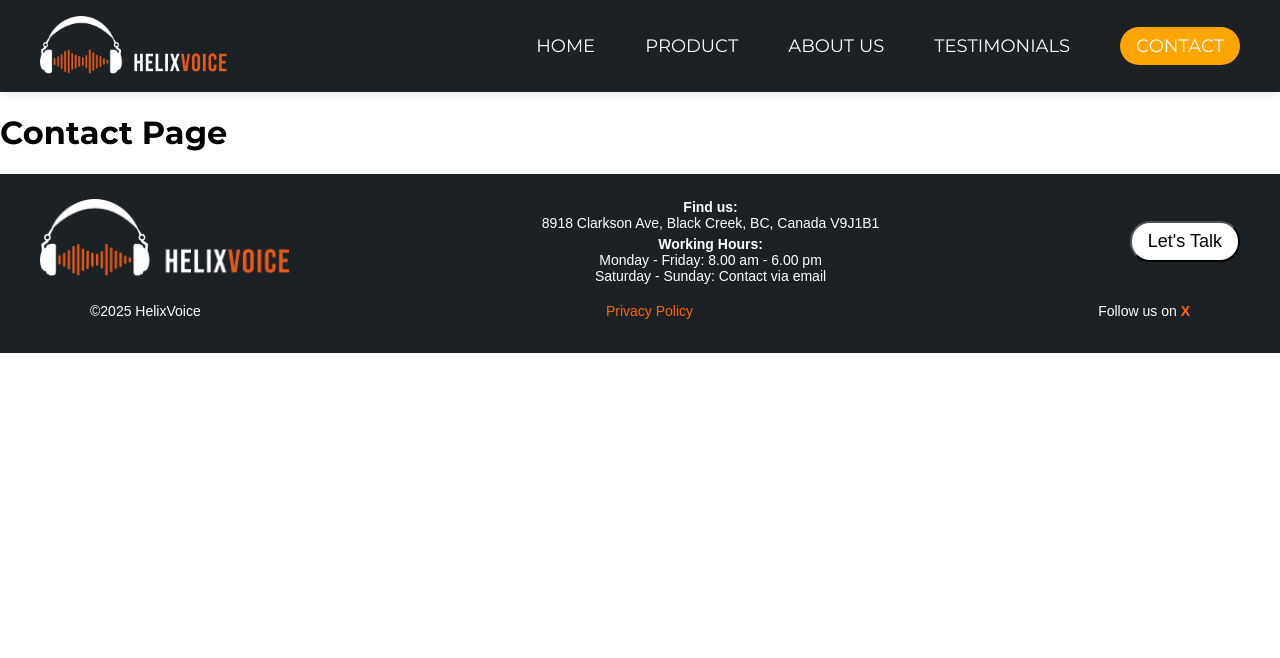
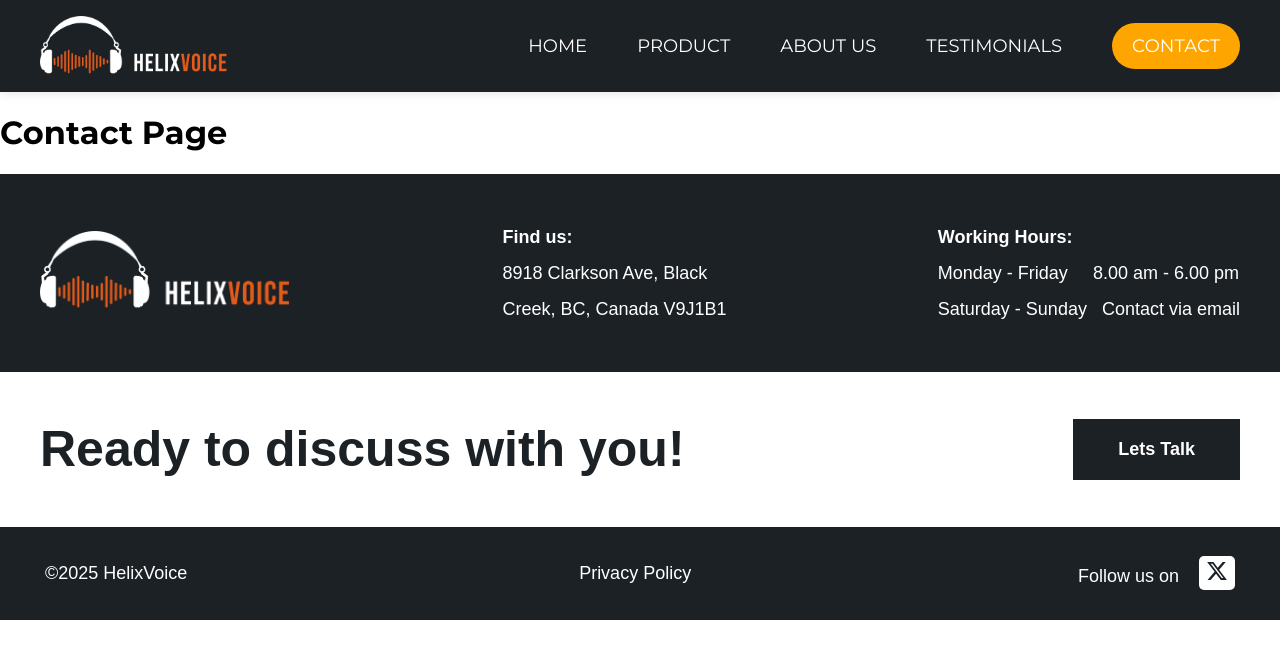
Before and after one commit to TharinduGimhana/helix-voice-app, a React (Vite) app: page /contact in a window 1280 px wide. Shown: the top 658 px of the page. Built offline with nearby package versions, Linux system fonts and the light colour scheme.

Commit message:
footer styles

```diff
--- a/package.json
+++ b/package.json
@@ -15,7 +15,9 @@
     "lucide-react": "^0.475.0",
     "react": "^19.0.0",
     "react-dom": "^19.0.0",
-    "react-router-dom": "^7.1.5"
+    "react-icons": "^5.4.0",
+    "react-router-dom": "^7.1.5",
+    "react-social-icons": "^6.22.0"
   },
   "devDependencies": {
     "@eslint/js": "^9.19.0",
--- a/src/components/Footer.css
+++ b/src/components/Footer.css
@@ -1,21 +1,31 @@
-/* Footer Main Styling */
-.footer {
-    background-color: #1C2126;
+.footer-top {
+  background-color: #1c2126;
   color: #fff;
-    padding: 20px;
   text-align: center;
   font-family: Arial, sans-serif;
 }
 
-  /* Footer Container */
-  .footer-container {
+.footer-container-top {
   display: flex;
   flex-direction: column;
   align-items: center;
   gap: 15px;
+  max-width: 1200px;
+  padding: 10px;
+  padding-top: 40px;
+  padding-bottom: 40px;
 }
 
-  /* Logo Styling */
+.footer-container-middle {
+  display: flex;
+  flex-direction: column;
+  align-items: center;
+  background-color: #fff;
+  width: 100%;
+  margin: 0px;
+  flex-wrap: wrap;
+}
+
 .footer-logo-img {
   height: 80px;
 }
@@ -24,41 +34,83 @@
   color: #ff6600;
 }
 
-  /* Footer Info */
 .footer-info p {
   margin: 5px 0;
-    font-size: 14px;
-    text-align: center;
+  font-size: 18px;
+  line-height: 2;
 }
 
+.footer-middle {
+  max-width: 1200px;
+  padding: 5px;
+  padding-top: 15px;
+  padding-bottom: 15px;
+}
 
-  /* Footer Bottom */
+.footer-middle h1 {
+  color: #1c2126;
+  font-size: 50px;
+  font-weight: 600;
+}
+
+.footer-middle a {
+  background-color: #1c2126;
+  text-decoration: none;
+  margin: 5px 0;
+  font-weight: 600;
+  padding: 20px 45px;
+}
+
 .footer-bottom {
   margin-top: 15px;
   display: flex;
   flex-direction: column;
   align-items: center;
-    font-size: 14px;
+  font-size: 18px;
+  flex-wrap: wrap;
+  justify-content: center;
+  gap: 10px;
 }
 
 .footer-bottom a {
-    color: #ff6600;
+  color: #fff;
   text-decoration: none;
   margin: 5px 0;
 }
 
+.right-style {
+  margin: 5px;
+}
+
 .social-icon {
   font-weight: bold;
-    color: #ff6600;
+  color: #1c2126;
+  background-color: #fff;
+  padding: 7px;
+  border-radius: 5px;
+  padding-top: 10px;
+  padding-bottom: 4px;
+  margin: 5px;
 }
 
-  /* Responsive Design */
+.footer-social {
+  padding-top: 15px;
+  padding-bottom: 15px;
+}
+
 @media (min-width: 768px) {
-    .footer-container {
+  .footer-container-top {
     flex-direction: row;
     justify-content: space-between;
     text-align: left;
     max-width: 1200px;
+    margin: auto;
+  }
+
+  .footer-container-middle {
+    flex-direction: row;
+    justify-content: space-between;
+    text-align: left;
     margin: auto;
   }
 
@@ -70,7 +122,7 @@
     flex-direction: row;
     justify-content: space-between;
     width: 100%;
-      max-width: 1100px;
+    max-width: 1200px;
     margin: auto;
   }
 }
--- a/src/components/Footer.tsx
+++ b/src/components/Footer.tsx
@@ -1,37 +1,44 @@
 import "./Footer.css";
 import logo from "../assets/images/home/logo.png";
+import { SocialIcon } from 'react-social-icons'
+import { FaXTwitter } from "react-icons/fa6";
 
 const Footer = () => {
   return (
-    <footer className="footer">
-      <div className="footer-container">
-        {/* Brand Logo */}
+    <footer className="footer-top">
+      <div className="footer-container-top">
+
         <div className="footer-brand">
-        <div className="footer-logo">
-          <img src={logo} alt="HelixVoice Logo" className="footer-logo-img" />
-        </div>
+          <div className="footer-logo">
+            <img src={logo} alt="HelixVoice Logo" className="footer-logo-img" />
+          </div>
         </div>
 
-        {/* Address and Working Hours */}
+
         <div className="footer-info">
-          <p><strong>Find us:</strong><br /> 8918 Clarkson Ave, Black Creek, BC, Canada V9J1B1</p>
-          <p><strong>Working Hours:</strong><br />
-            Monday - Friday: 8.00 am - 6.00 pm <br />
-            Saturday - Sunday: Contact via email
-          </p>
+          <p><strong>Find us:</strong><br /> 8918 Clarkson Ave, Black<br /> Creek, BC, Canada V9J1B1</p>
         </div>
 
-        {/* Contact Button */}
-        <div className="footer-contact">
-          <button className="contact-btn">Let's Talk</button>
+        <div className="footer-info">
+          <p><strong>Working Hours:</strong><br />
+            Monday - Friday <span>&nbsp;   </span>  <span>&nbsp;   </span> 8.00 am - 6.00 pm <br />
+            Saturday - Sunday <span>&nbsp;   </span>  Contact via email
+          </p>
         </div>
       </div>
 
-      {/* Footer Bottom Section */}
-      <div className="footer-bottom">
-        <p>©2025 HelixVoice</p>
+      <div className="footer-container-middle">
+        <div className="footer-bottom footer-middle">
+          <h1>Ready to discuss with you!</h1>
+          <a href="#"> Lets Talk</a>
+        </div>
+
+      </div>
+
+      <div className="footer-bottom footer-social">
+        <p className="right-style">©2025 HelixVoice</p>
         <a href="#">Privacy Policy</a>
-        <p>Follow us on <span className="social-icon">X</span></p>
+        <p>Follow us on <span>&nbsp;   </span> <span className="social-icon"><FaXTwitter size={22} /></span></p>
       </div>
     </footer>
   );
--- a/src/components/Navbar.css
+++ b/src/components/Navbar.css
@@ -1,6 +1,5 @@
-/* Navbar Base */
 .navbar {
-    background-color: #1C2126;
+  background-color: #1c2126;
   color: white;
   padding: 1rem 2rem;
   box-shadow: 0 2px 10px rgba(0, 0, 0, 0.1);
@@ -14,7 +13,6 @@
   margin: 0 auto;
 }
 
-  /* Logo */
 .logo {
   display: flex;
   align-items: center;
@@ -24,7 +22,6 @@
   height: 60px;
 }
 
-  /* Toggle Button */
 .toggle-btn {
   display: none;
   font-size: 24px;
@@ -34,7 +31,6 @@
   cursor: pointer;
 }
 
-  /* Navigation Menu */
 .nav-menu {
   display: flex;
   align-items: center;
@@ -60,19 +56,18 @@
   color: orange;
 }
 
-  /* Contact Button */
 .contact-btn {
   background-color: white;
   color: black;
-    padding: 8px 16px;
-    border-radius: 20px;
+  padding: 12px 20px;
+  border-radius: 24px;
   text-decoration: none;
   transition: 0.3s;
   font-size: 18px;
   gap: 40px;
 }
 
-  .contact-btn:hover{
+.contact-btn:hover {
   color: orange;
 }
 
@@ -81,7 +76,6 @@
   color: white;
 }
 
-  /* ✅ Mobile Responsive Styles */
 @media (max-width: 940px) {
   .toggle-btn {
     display: block;
@@ -94,7 +88,7 @@
     top: 80px;
     left: 0;
     width: 100%;
-      background: #1C2126;
+    background: #1c2126;
     padding: 10px 0;
     text-align: center;
   }
@@ -111,7 +105,6 @@
     padding: 10px;
   }
 
-    /* ✅ Contact Button Inside Toggle Menu */
   .contact-btn {
     display: block;
     margin: 10px auto;
```
Also changed, not shown: src/components/Navbar.tsx (+4 -4 lines), 1 other file (tests, documents, lock files or other folders). Lines whose indentation alone changed are shown as unchanged.
